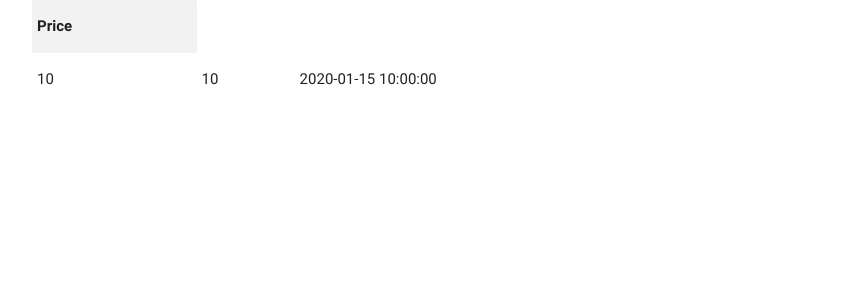
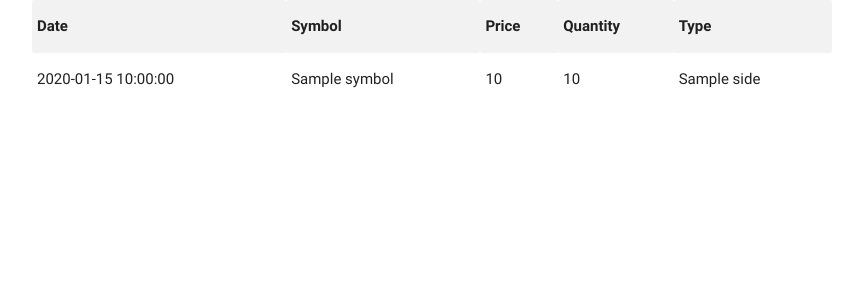
Before and after one commit to j-steve/daylight, a Flask app: template templates/data.html in a window 1280 px wide. Shown: the top 300 px of the page, without its empty margins (208-1071 px from the left). Run offline with Flask 2, Linux system fonts and the light colour scheme; the template is opened without the code that fills it: most values are stand-ins (such as "Sample title", 1, 10 or a date in 2020).

Commit message:
Adds display of stock symbol and buy/sell type to table.

```diff
--- a/main.py
+++ b/main.py
@@ -1,6 +1,7 @@
 from flask import Flask, redirect, render_template, request, url_for
 import robin_stocks
 import robin_auth
+import orders
 
 app = Flask('app')
 
@@ -36,10 +37,8 @@ def data():
   if not token:
     return redirect(url_for('login'))
   robin_auth.set_token(token)
-  transactions = robin_stocks.orders.get_all_orders()
-  print(transactions[0])
-  print(robin_stocks.orders.get_order_info(transactions[0]["id"]))
-  return render_template('data.html', transactions = transactions)
+  transactions = orders.parse(robin_stocks.orders.get_all_orders())
+  return render_template('data.html', transactions=transactions)
 
 @app.route('/')
 def home():
--- a/templates/data.html
+++ b/templates/data.html
@@ -3,15 +3,19 @@
 <div id="data">
   <table class="striped">
     <tr>
-      <th>
-        Price
-      </th>
+      <th>Date</th>
+      <th>Symbol</th>
+      <th>Price</th>
+      <th>Quantity</th>
+      <th>Type</th>
     </tr>
      {% for row in transactions %}
       <tr>
+        <td>{{ row['executions'] and row['executions'][0]['timestamp'] or '' }}</td>
+        <td>{{ row['symbol'] or '' }}</td>
         <td>{{ row['price'] or '' }}</td>
         <td>{{ row['quantity'] or '' }}</td>
-        <td>{{ row['date'] or '' }}</td>
+        <td>{{ row['side'] or ''}}
       </tr>
      {% endfor %}
   </table>
```
Also changed, not shown: orders.py (added, +10 -0 lines).
